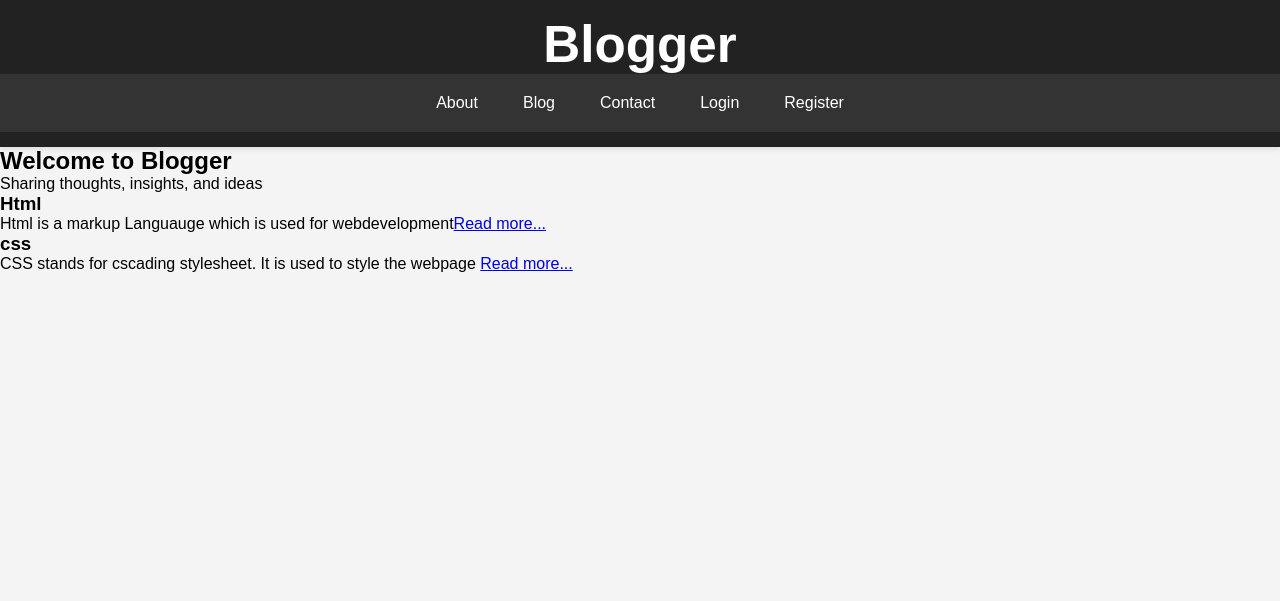
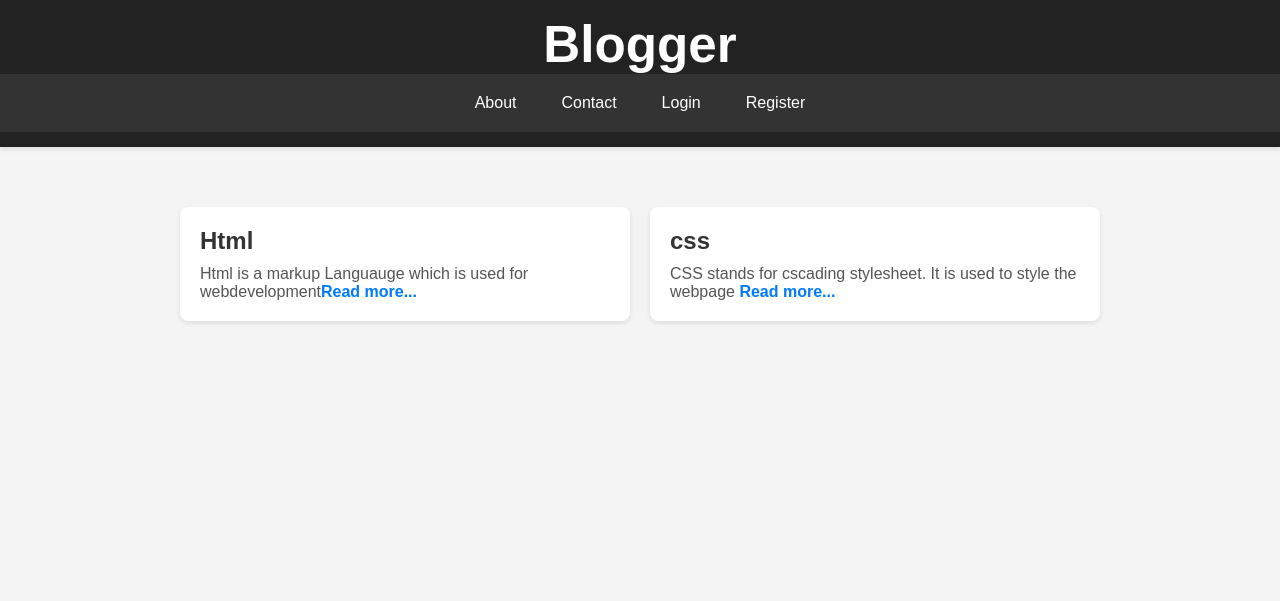
Before and after one commit to Doodle-Aditya/Flask-blog, a Flask app: page / in a window 1280 px wide. Shown: the top 601 px of the page. Run offline with Flask 3, Linux system fonts and the light colour scheme; some libraries are stand-ins or nearby versions.

Commit message:
Fixed minor bugs

```diff
--- a/static/css/style.css
+++ b/static/css/style.css
@@ -15,96 +15,114 @@ body {
 
 /* Header */
 header {
-    background: #333;
+    background: #222;
     color: white;
-    padding: 20px;
+    padding: 15px 0;
     text-align: center;
-    font-size: 1.5rem;
+    font-size: 1.6rem;
+    position: sticky;
+    top: 0;
+    width: 100%;
+    z-index: 1000;
+    box-shadow: 0px 2px 5px rgba(0, 0, 0, 0.1);
 }
 
 /* Navbar */
 .navbar {
-    background: #444;
+    display: flex;
+    justify-content: center;
+    align-items: center;
+    background: #333;
+    padding: 10px 20px;
 }
 
 .navbar ul {
     list-style: none;
     display: flex;
-    justify-content: center;
+    gap: 15px;
     flex-wrap: wrap;
-    padding: 10px 0;
-}
-
-.navbar ul li {
-    margin: 5px 10px;
 }
 
 .navbar ul li a {
     color: white;
     text-decoration: none;
-    padding: 12px 18px;
+    padding: 10px 15px;
     display: block;
     border-radius: 5px;
     transition: background 0.3s ease;
+    font-size: 1rem;
 }
 
 .navbar ul li a:hover {
     background: #555;
 }
 
-/* Hero Section */
-.hero {
-    text-align: center;
-    padding: 60px 20px;
-    background: #ddd;
-    font-size: 1.5rem;
-    font-weight: bold;
-    color: #333;
-}
-
-/* Blog Posts */
+/* Blog Posts Section */
 .blog-posts {
-    max-width: 800px;
+    display: grid;
+    grid-template-columns: repeat(auto-fit, minmax(300px, 1fr));
+    gap: 20px;
+    padding: 40px;
+    max-width: 1000px;
     margin: 20px auto;
-    padding: 20px;
-    background: white;
-    box-shadow: 0px 0px 10px rgba(0, 0, 0, 0.1);
-    flex: 1;
 }
 
 .post {
-    margin-bottom: 20px;
-    padding: 15px;
-    border-bottom: 1px solid #ccc;
+    background: white;
+    padding: 20px;
+    border-radius: 8px;
+    box-shadow: 0px 2px 5px rgba(0, 0, 0, 0.1);
+    transition: transform 0.3s ease, box-shadow 0.3s ease;
+}
+
+.post:hover {
+    transform: translateY(-5px);
+    box-shadow: 0px 4px 10px rgba(0, 0, 0, 0.2);
+}
+
+.post h3 {
+    font-size: 1.5rem;
+    color: #333;
+    margin-bottom: 10px;
+}
+
+.post p {
+    font-size: 1rem;
+    color: #555;
+}
+
+.post a {
+    color: #007bff;
+    text-decoration: none;
+    font-weight: bold;
+}
+
+.post a:hover {
+    text-decoration: underline;
 }
 
 /* Footer */
 footer {
+    background: #222;
+    color: white;
     text-align: center;
-    padding: 15px;
-    background: #333;
-    color: white;
+    padding: 20px;
     font-size: 1rem;
     margin-top: auto;
+    width: 100%;
+    box-shadow: 0px -2px 5px rgba(0, 0, 0, 0.1);
 }
 
 /* Responsive Design */
 @media (max-width: 768px) {
     .navbar ul {
         flex-direction: column;
-        text-align: center;
-    }
-
-    .navbar ul li {
-        margin: 5px 0;
-    }
-
-    .hero {
-        font-size: 1.2rem;
-        padding: 40px 15px;
+        align-items: center;
+        gap: 10px;
     }
 
     .blog-posts {
-        width: 90%;
+        grid-template-columns: 1fr;
+        padding: 20px;
     }
 }
--- a/templates/about.html
+++ b/templates/about.html
@@ -13,8 +13,7 @@
         <nav class="navbar">
             <ul>
                 <li><a href="{{ url_for('home') }}">Home</a></li>
-                <li><a href="#">Blog</a></li>
-                <li><a href="#">Contact</a></li>
+                <li><a href="{{ url_for('contact') }}">Contact</a></li>
                 {% if 'user_name' in session %}
                     <li><a href="{{ url_for('logout') }}">Logout</a></li>
                 {% else %}
--- a/templates/contact.html
+++ b/templates/contact.html
@@ -13,7 +13,6 @@
         <nav class="navbar">
             <ul>
                 <li><a href="{{ url_for('home') }}">Home</a></li>
-                <li><a href="#">Blog</a></li>
                 <li><a href="{{ url_for('about') }}">About</a></li>
                 {% if 'user_name' in session %}
                     <li><a href="{{ url_for('logout') }}">Logout</a></li>
--- a/templates/index.html
+++ b/templates/index.html
@@ -4,7 +4,7 @@
     <meta charset="UTF-8">
     <meta name="viewport" content="width=device-width, initial-scale=1.0">
     <title>My Blog</title>
-    <link rel="stylesheet" href="{{ url_for('static', filename='css/contact.css') }}">
+    <link rel="stylesheet" href="{{ url_for('static', filename='css/style.css') }}">
 
 </head>
 <body>
@@ -13,7 +13,6 @@
         <nav class="navbar">
             <ul>
                 <li><a href="{{ url_for('about') }}">About</a></li>
-                <li><a href="#">Blog</a></li>
                 <li><a href="{{ url_for('contact') }}">Contact</a></li>
                 {% if 'user_name' in session %}
                     <li><a href="{{ url_for('logout') }}">Logout</a></li>
@@ -25,10 +24,6 @@
         </nav>
     </header>
 
-    <section class="hero">
-        <h2>Welcome to Blogger</h2>
-        <p>Sharing thoughts, insights, and ideas</p>
-    </section>
 
     <section class="blog-posts">
         <article class="post">
--- a/templates/login.html
+++ b/templates/login.html
@@ -14,8 +14,7 @@
         <nav class="navbar">
             <ul>
                 <li><a href="{{ url_for('home') }}">Home</a></li>
-                <li><a href="#">Blog</a></li>
-                <li><a href="#">Contact</a></li>
+                <li><a href="{{ url_for('contact') }}">Contact</a></li>
                 <li><a href="{{ url_for('register') }}">Register</a></li>
             </ul>
         </nav>
--- a/templates/register.html
+++ b/templates/register.html
@@ -12,8 +12,7 @@
         <nav class="navbar">
             <ul>
                 <li><a href="{{ url_for('home') }}">Home</a></li>
-                <li><a href="#">Blog</a></li>
-                <li><a href="#">Contact</a></li>
+                <li><a href="{{ url_for('contact') }}">Contact</a></li>
                 <li><a href="{{ url_for('login') }}">Login</a></li>
             </ul>
         </nav>
```
Also changed, not shown: templates/base.html (deleted, +0 -30 lines).
